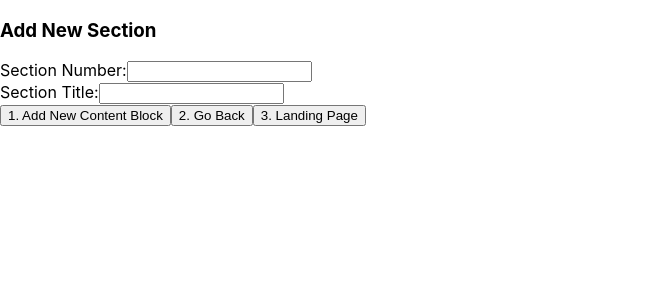
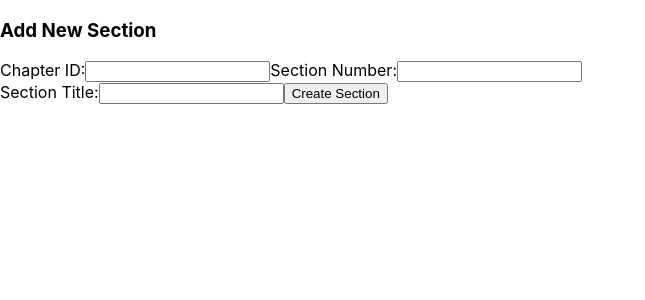
Before and after one commit to saurabhrane1199/csc540-proj1-frontend, a React (Create React App) app in the folder proj1-frontend/: page /create/section in a window 1280 px wide. Shown: the top 300 px of the page, without its empty margins (0-645 px from the left). Built offline with nearby package versions, Linux system fonts and the light colour scheme.

Commit message:
Added Section

```diff
--- a/proj1-frontend/src/components/create-section/AddNewSection.js
+++ b/proj1-frontend/src/components/create-section/AddNewSection.js
@@ -1,8 +1,45 @@
 import React, { useState } from "react";
+import { useNavigate, useLocation } from 'react-router-dom';
+import { csrftoken } from "../../csrftoken";
 
 function AddNewSection({ onGoBack, onGoLandingPage, onAddContentBlock }) {
     const [sectionNumber, setSectionNumber] = useState("");
     const [sectionTitle, setSectionTitle] = useState("");
+    const [showNextOptions, setshowNextOptions] = useState(false)
+    const navigate = useNavigate();
+
+    const location = useLocation();
+
+    const [chapterID, setChapterID] = useState(location.state?.chapterID || null)
+
+    const handleCreateSection = () => {
+
+        fetch(`${process.env.REACT_APP_SERVER_URL}/sections/`, {
+            method: 'POST',
+            headers: {
+                'Content-Type': 'application/json',
+                'X-CSRFToken': csrftoken,  // CSRF token from the cookie
+            },
+            credentials: 'include',
+            body: JSON.stringify({
+
+                "chapter_id": chapterID,
+                "number": sectionNumber,      //provided by user
+                "title": "Sorting", //provided by user
+                "section_id": 1.1, //TODO
+                "hidden": false   //default: False
+
+            }),
+
+        })
+            .then((response) => {
+                console.log(response)
+                alert("Section created")
+                setshowNextOptions(true)
+            })
+            .catch((error) => console.error(error));
+
+    }
 
     const handleDiscard = () => {
         // Clear the input fields and go back to the previous page
@@ -29,6 +66,17 @@ function AddNewSection({ onGoBack, onGoLandingPage, onAddContentBlock }) {
     return (
         <div>
             <h3>Add New Section</h3>
+
+            {!chapterID ? (<label>
+                Chapter ID:
+                <input
+                    type="text"
+                    value={chapterID}
+                    onChange={(e) => setChapterID(e.target.value)}
+                />
+            </label>) : null}
+
+
             <label>
                 Section Number:
                 <input
@@ -46,10 +94,12 @@ function AddNewSection({ onGoBack, onGoLandingPage, onAddContentBlock }) {
                     onChange={(e) => setSectionTitle(e.target.value)}
                 />
             </label>
+            <button onClick={handleCreateSection}>Create Section</button>
             <br />
-            <button onClick={handleAddContentBlock}>1. Add New Content Block</button>
-            <button onClick={handleDiscard}>2. Go Back</button>
-            <button onClick={handleLandingPage}>3. Landing Page</button>
+            {showNextOptions ?
+                <><button onClick={handleAddContentBlock}>1. Add New Content Block</button>
+                    <button onClick={handleDiscard}>2. Go Back</button>
+                    <button onClick={handleLandingPage}>3. Landing Page</button></> : null}
         </div>
     );
 }
--- a/proj1-frontend/src/components/login.js
+++ b/proj1-frontend/src/components/login.js
@@ -38,8 +38,8 @@ function Login() {
         },
         credentials: 'include',
         body: JSON.stringify({
-          "username" : username,
-          "password" : password,
+          "username": username,
+          "password": password,
         }),
       });
 
@@ -50,7 +50,7 @@ function Login() {
       const data = await response.json();
       console.log(data);
       if (data.message === 'success') {
-        setMessage("Welcome ${userType}!");
+        setMessage(`Welcome ${userType}!`);
       } else {
         setMessage('Login Incorrect. Please try again.');
       }
```
